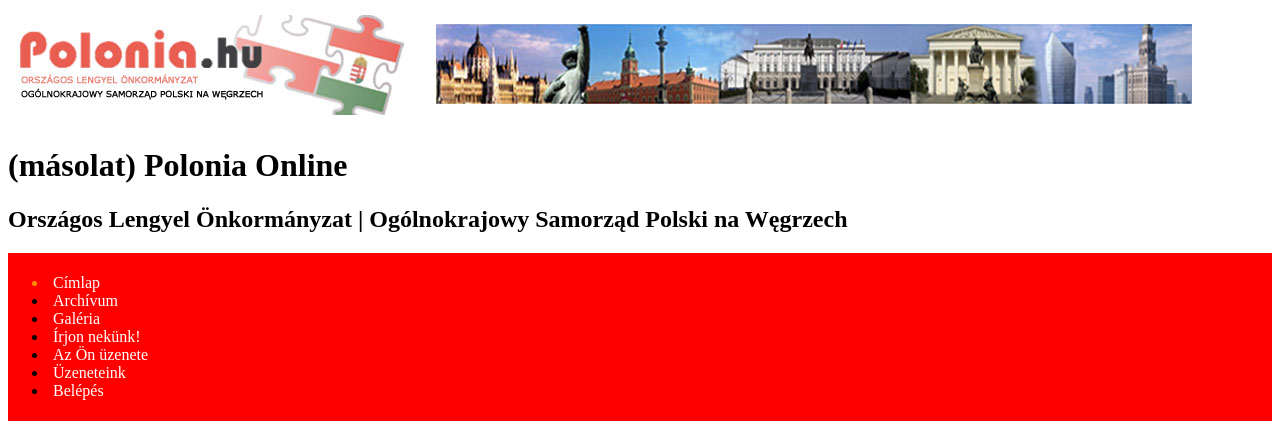
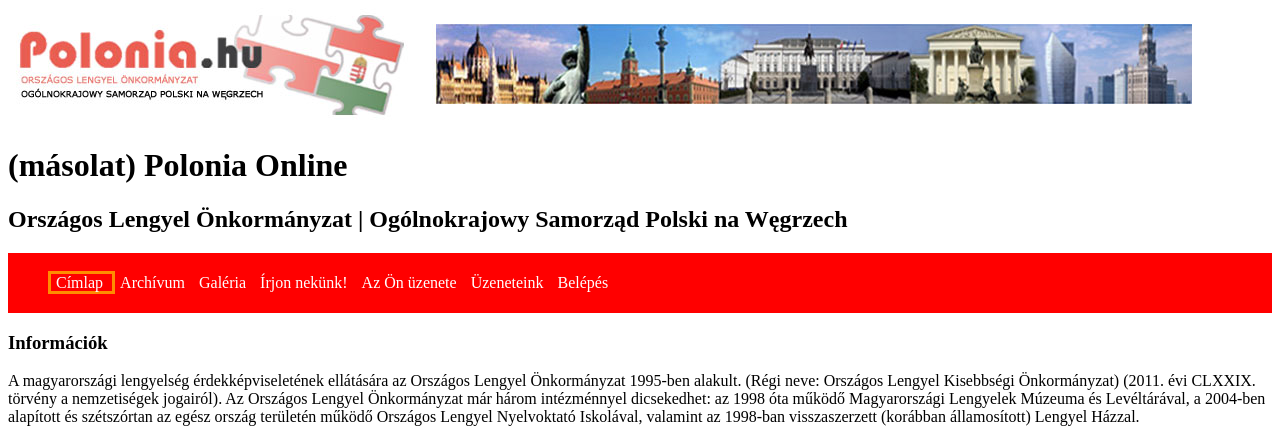
Before and after one commit to avarhegyi87/webprog_proj_polonia, a PHP site: page / in a window 1280 px wide. Shown: the top 439 px of the page. Run offline with PHP 8.4, Linux system fonts and the light colour scheme.

Commit message:
Update style.css
horizontal menu

```diff
--- a/styles/style.css
+++ b/styles/style.css
@@ -2,17 +2,19 @@
     background: red;
     padding: 5px 0;
 }
-#menu-list ul {
+nav ul  {
     list-style-type: none;
 }
-#menu-list li {
+nav li {
     display: inline;
+
 }
 nav ul a {
     text-decoration: none;
     color: white;
     padding: 0 5px;
+
 }
-.active{
-    color: darkorange;
+nav ul li.active {
+   border: 3px solid darkorange;
 }
```
